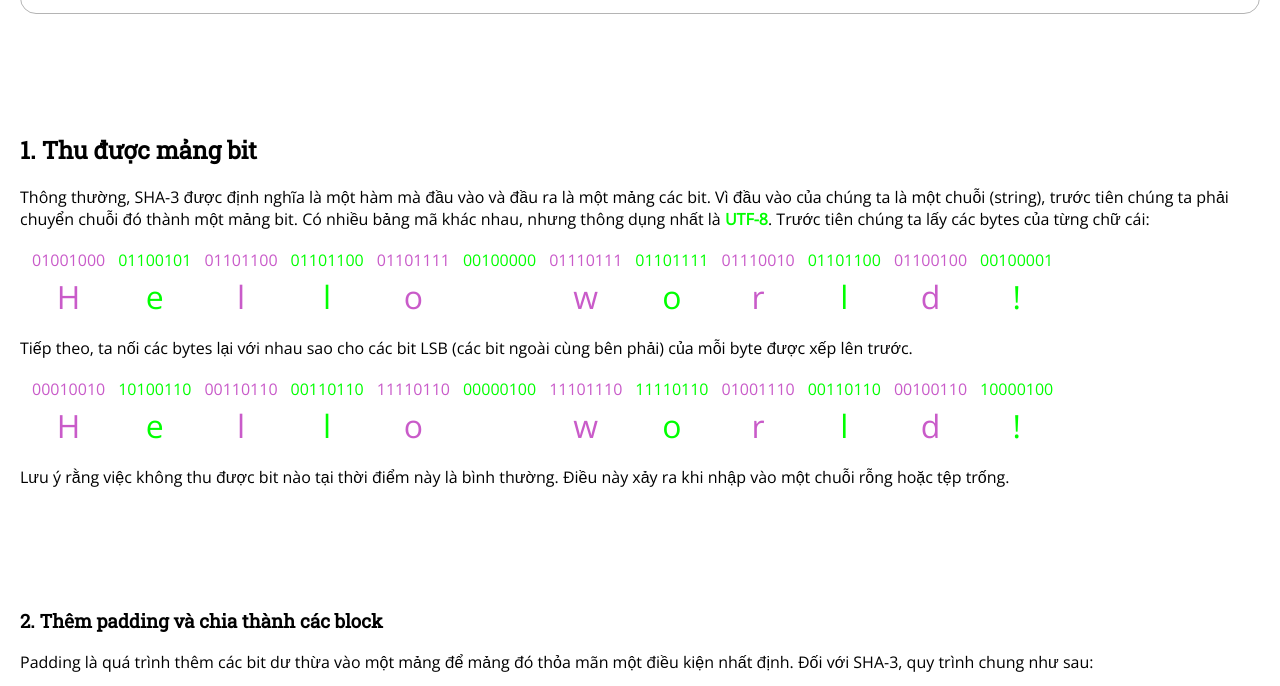
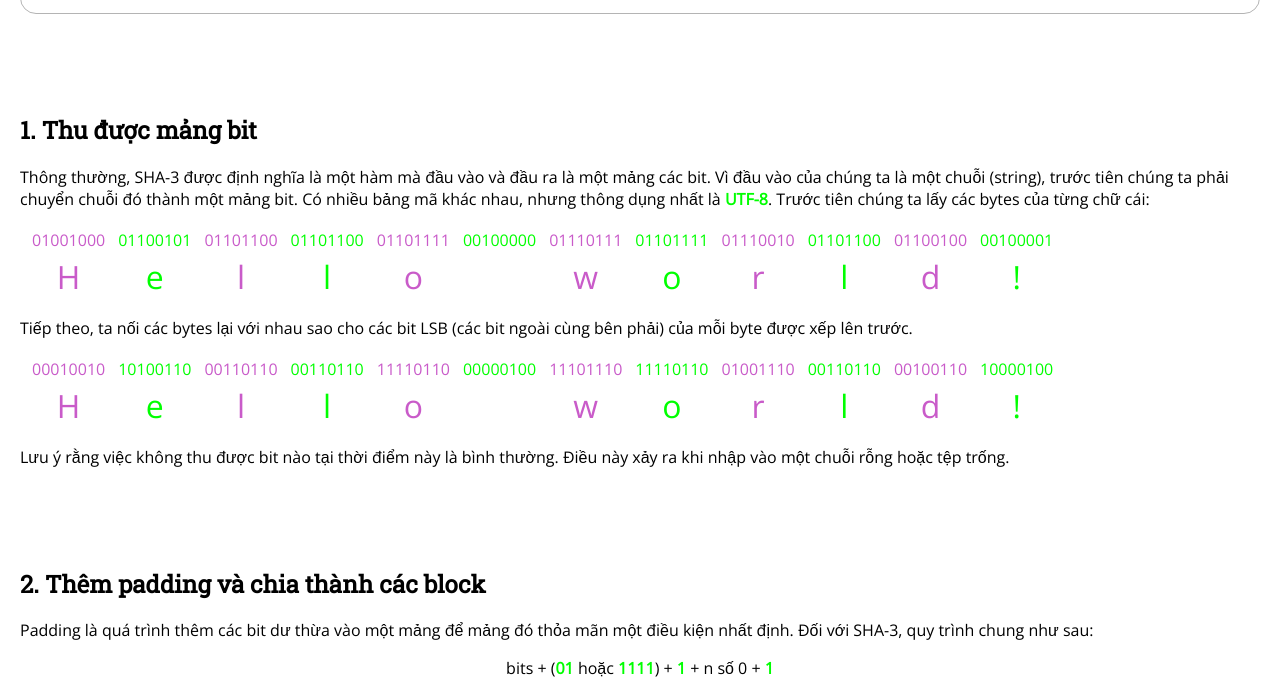
Before and after one commit to nvbangg/demo-sha, a website: page index.html in a window 1280 px wide. Shown: the part 605-1291 px from the top of the page. Drawn offline with nearby package versions, Linux system fonts and the light colour scheme.

```diff
--- a/index.html
+++ b/index.html
@@ -217,10 +217,7 @@
       #absorbingphase,
       #nonshakesqueezingphase,
       #squeezingphase {
-        margin-top: 120px;
-      }
-      #solution {
-        margin-bottom: 240px;
+        margin-top: 100px;
       }
       #absorbingphase .fillin,
       #squeezingphase .fillin {
@@ -471,7 +468,7 @@
     </section>
 
     <section id="solution">
-      <h1>1. Thu được mảng bit</h1>
+      <h2>1. Thu được mảng bit</h2>
 
       <section id="stringtobits">
         <p>
@@ -527,7 +524,7 @@
       </p>
 
       <section id="paddingsection">
-        <h1>2. Thêm padding và chia thành các block</h1>
+        <h2>2. Thêm padding và chia thành các block</h2>
         <p>
           Padding là quá trình thêm các bit dư thừa vào một mảng để mảng đó thỏa mãn một điều kiện nhất định. Đối với
           SHA-3, quy trình chung như sau:
@@ -630,7 +627,7 @@
       </section>
 
       <section id="absorbingphase">
-        <h1>3. Giai đoạn “Hấp thụ”</h1>
+        <h2>3. Giai đoạn “Hấp thụ”</h2>
         <p>
           Bây giờ chúng ta đã có <span class="fillin"></span> khối đầu vào và State (ban đầu là toàn số 0), chúng ta có
           thể chuyển sang bước tính toán của <span class="important1">giai đoạn hấp thụ (absorbing phase)</span>. Giai
@@ -899,7 +896,7 @@
       </section>
 
       <section id="nonshakesqueezingphase">
-        <h1>4. Giai đoạn "Vắt"</h1>
+        <h2>4. Giai đoạn "Vắt"</h2>
         <p>
           Đối với các biến thể không phải shake, giai đoạn vắt khá đơn giản. Đầu tiên, hãy lấy d bit đầu tiên từ State
           cuối cùng. Nhóm các bit này thành các byte 8-bit. Các giá trị của d được cho dưới đây:
```
Also changed, not shown: README.md.
